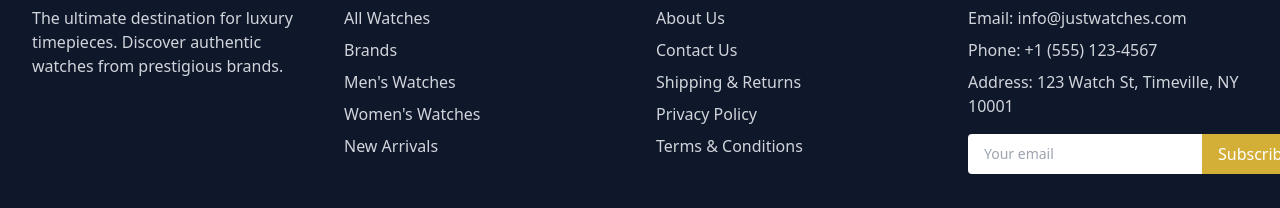
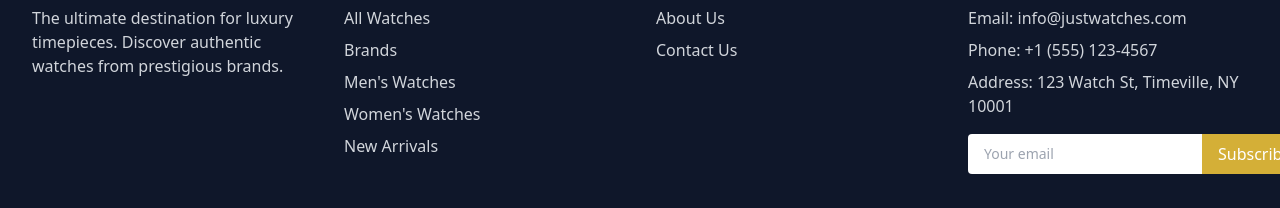
Before and after one commit to SimplyPrinceX/chrono-clone-commerce-hub, a React (Vite) app: page / in a window 1280 px wide. Shown: the part 3446-3654 px from the top of the page. Built offline with nearby package versions, Linux system fonts and the light colour scheme.

Commit message:
Remove unavailable footer links
Removed links to Shipping & Returns, Privacy Policy, and Terms & Conditions from the footer.

```diff
--- a/src/components/Footer.tsx
+++ b/src/components/Footer.tsx
@@ -60,21 +60,6 @@ const Footer = () => {
                   Contact Us
                 </Link>
               </li>
-              <li>
-                <Link to="/shipping" className="text-gray-300 hover:text-gold transition-colors">
-                  Shipping & Returns
-                </Link>
-              </li>
-              <li>
-                <Link to="/privacy" className="text-gray-300 hover:text-gold transition-colors">
-                  Privacy Policy
-                </Link>
-              </li>
-              <li>
-                <Link to="/terms" className="text-gray-300 hover:text-gold transition-colors">
-                  Terms & Conditions
-                </Link>
-              </li>
             </ul>
           </div>
 
```
